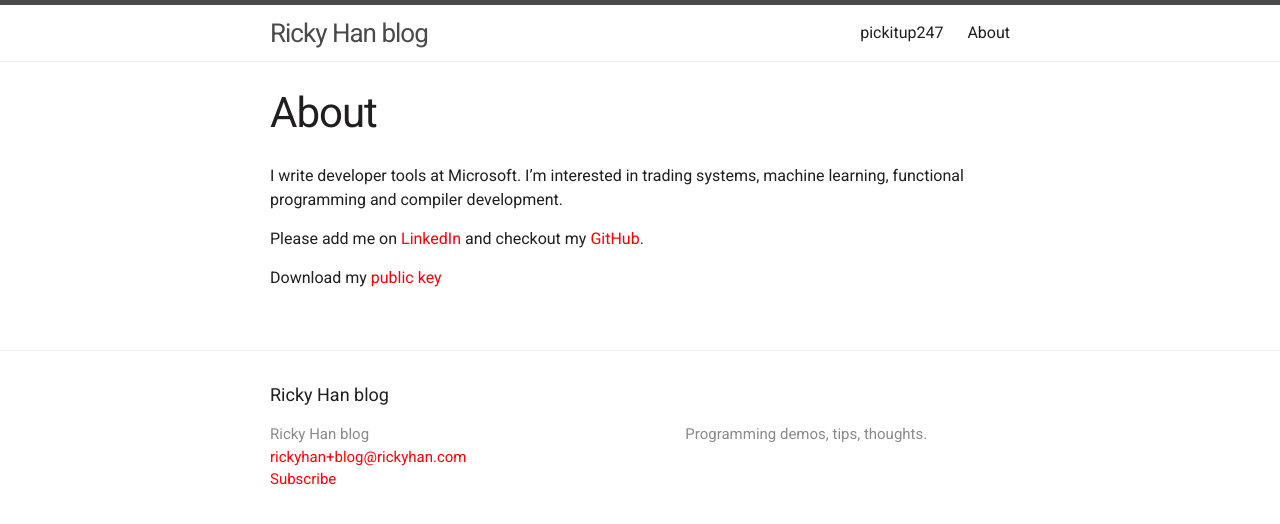
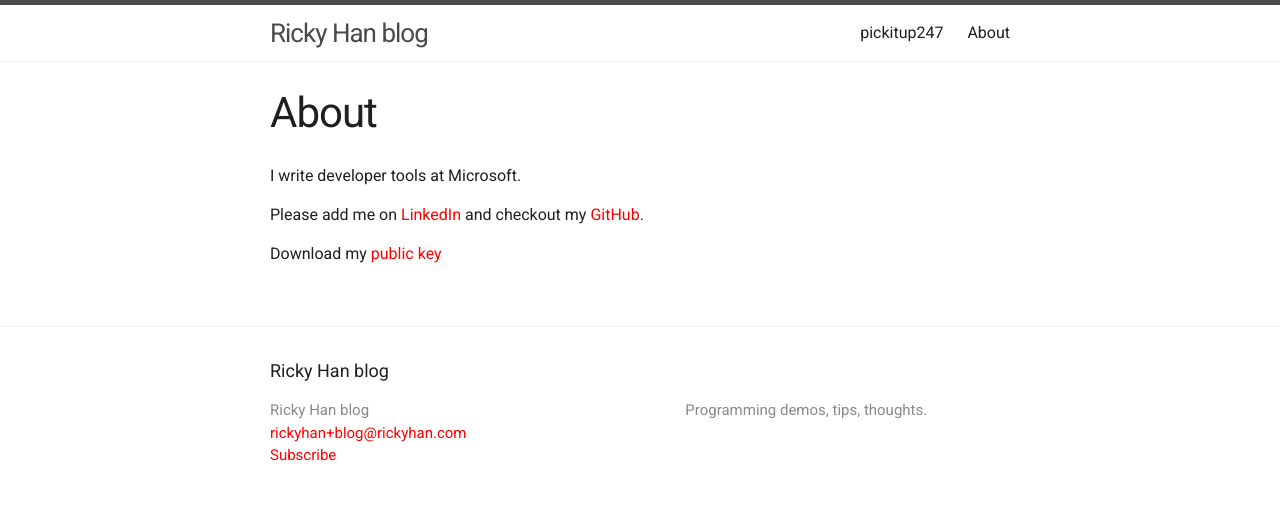
Before and after one commit to 0b01/rickyhan.com, a Jekyll site: the page built from about.md, in a window 1280 px wide. Shown: the top 524 px of the page. Built offline with Jekyll 4.4.1, drawn with Linux system fonts in a browser that asks for light colours.

Commit message:
Update about.md

```diff
--- a/about.md
+++ b/about.md
@@ -5,7 +5,7 @@ menu: main
 permalink: /about/
 ---
 
-I write developer tools at Microsoft. I'm interested in trading systems, machine learning, functional programming and compiler development.
+I write developer tools at Microsoft.
 
 Please add me on [LinkedIn](https://www.linkedin.com/in/rickylqhan/) and checkout my [GitHub](https://github.com/0b01).
 
```
